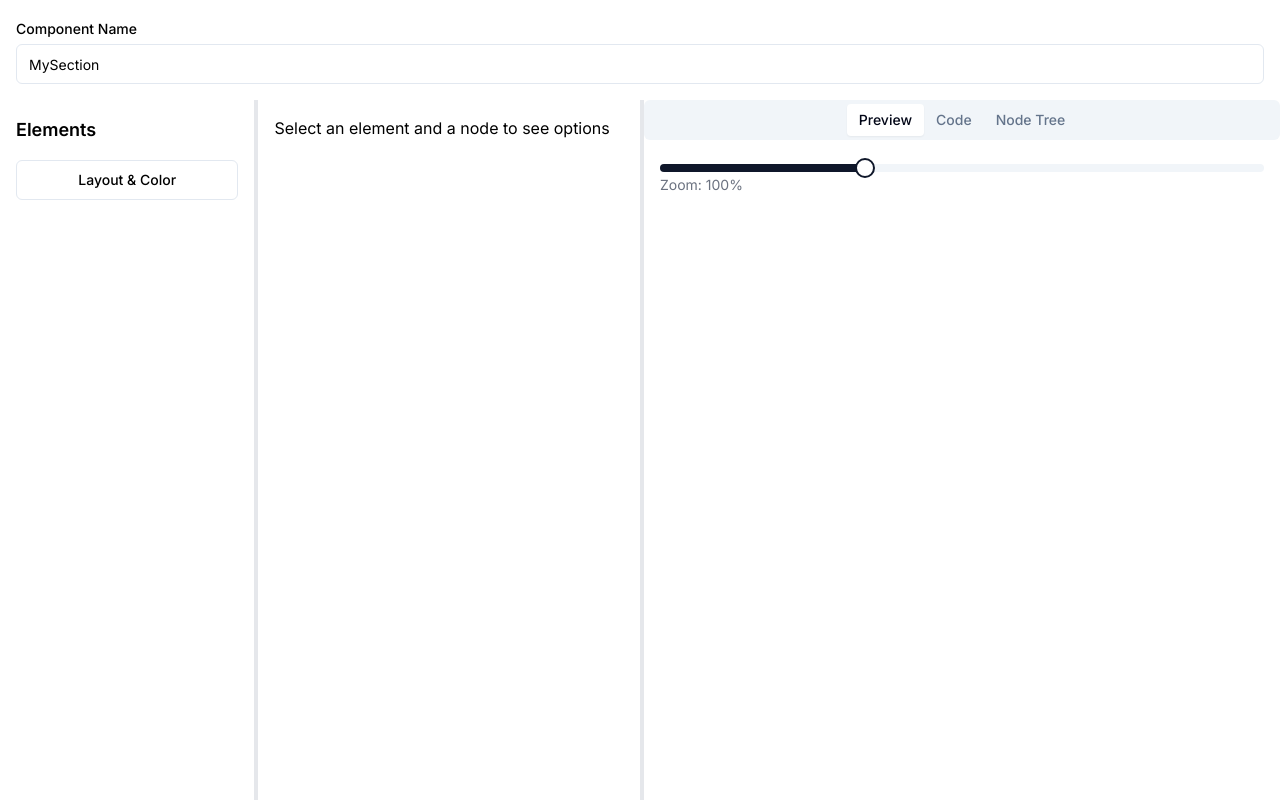
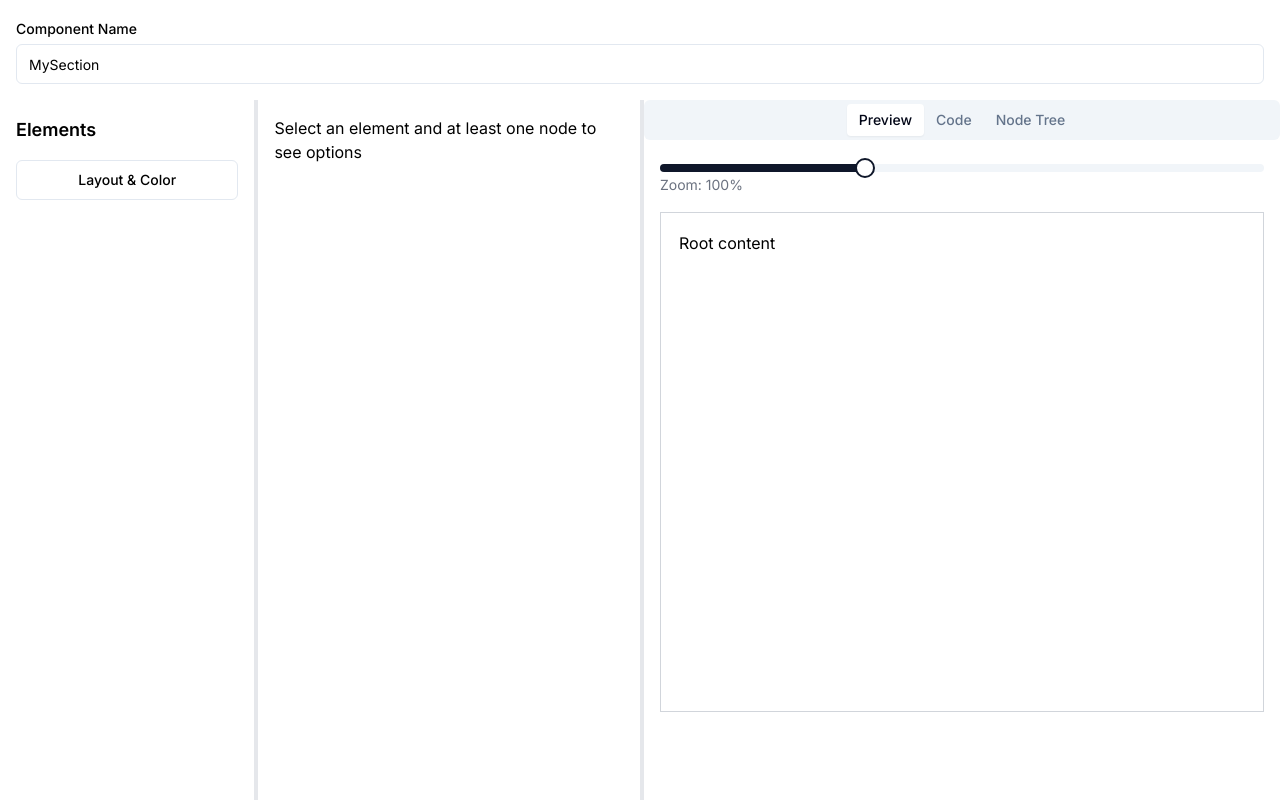
Before and after one commit to themrsami/React-Tailwind-Builder-Drag-Drop, a Next.js app: page / in a window 1280 px wide. Built offline with nearby package versions, Linux system fonts and the light colour scheme.

Commit message:
Added Option to Select Multiple Node Childs

```diff
--- /dev/null
+++ b/app/components/InteractivePreview.tsx
@@ -0,0 +1,128 @@
+'use client'
+
+import React, { useState, useRef, useEffect, useMemo } from 'react'
+import { useDrag, useDrop, DndProvider } from 'react-dnd'
+import { HTML5Backend } from 'react-dnd-html5-backend'
+
+interface TreeNode {
+  id: string
+  name: string
+  tagName: string
+  children: TreeNode[]
+  text?: string
+}
+
+interface DraggableNodeProps {
+  node: TreeNode
+  options: Record<string, Record<string, string>>
+  onNodeMove: (nodeId: string, newParentId: string, index: number) => void
+  isSelected: boolean
+  onSelect: (nodeId: string, ctrlKey: boolean) => void
+}
+
+const DraggableNode: React.FC<DraggableNodeProps> = ({ node, options, onNodeMove, isSelected, onSelect }) => {
+  const [{ isDragging }, drag] = useDrag({
+    type: 'NODE',
+    item: { id: node.id },
+    collect: (monitor) => ({
+      isDragging: !!monitor.isDragging(),
+    }),
+  })
+
+  const [, drop] = useDrop({
+    accept: 'NODE',
+    drop: (item: { id: string }, monitor) => {
+      const didDrop = monitor.didDrop()
+      if (didDrop) {
+        return
+      }
+      onNodeMove(item.id, node.id, node.children.length)
+    },
+  })
+
+  const nodeClasses = options[node.id] ? Object.values(options[node.id]).filter(Boolean).join(' ') : ''
+
+  const NodeComponent = node.tagName as keyof JSX.IntrinsicElements
+
+  // Combine drag and drop refs
+  const ref = useMemo(() => {
+    return (element: HTMLDivElement | null) => {
+      drag(element)
+      drop(element)
+    }
+  }, [drag, drop])
+
+  return (
+    <div
+      ref={ref}
+      className={`border-2 ${isSelected ? 'border-blue-500' : 'border-transparent'} ${isDragging ? 'opacity-50' : ''}`}
+      onClick={(e) => onSelect(node.id, e.ctrlKey)}
+    >
+      <NodeComponent id={node.id} className={nodeClasses}>
+        {node.children.length > 0 ? (
+          node.children.map((child) => (
+            <DraggableNode
+              key={child.id}
+              node={child}
+              options={options}
+              onNodeMove={onNodeMove}
+              isSelected={isSelected}
+              onSelect={onSelect}
+            />
+          ))
+        ) : (
+          node.text || `${node.name} content`
+        )}
+      </NodeComponent>
+    </div>
+  )
+}
+
+interface InteractivePreviewProps {
+  nodeTree: TreeNode[]
+  options: Record<string, Record<string, string>>
+  onNodeMove: (nodeId: string, newParentId: string, index: number) => void
+}
+
+export const InteractivePreview: React.FC<InteractivePreviewProps> = ({ nodeTree, options, onNodeMove }) => {
+  const [selectedNodes, setSelectedNodes] = useState<string[]>([])
+  const previewRef = useRef<HTMLDivElement>(null)
+
+  const handleSelect = (nodeId: string, ctrlKey: boolean) => {
+    if (ctrlKey) {
+      setSelectedNodes((prev) =>
+        prev.includes(nodeId) ? prev.filter((id) => id !== nodeId) : [...prev, nodeId]
+      )
+    } else {
+      setSelectedNodes([nodeId])
+    }
+  }
+
+  useEffect(() => {
+    const handleKeyDown = (e: KeyboardEvent) => {
+      if (e.key === 'Escape') {
+        setSelectedNodes([])
+      }
+    }
+
+    window.addEventListener('keydown', handleKeyDown)
+    return () => window.removeEventListener('keydown', handleKeyDown)
+  }, [])
+
+  return (
+    <DndProvider backend={HTML5Backend}>
+      <div ref={previewRef} className="relative min-h-[500px] border border-gray-300 p-4">
+        {nodeTree.map((node) => (
+          <DraggableNode
+            key={node.id}
+            node={node}
+            options={options}
+            onNodeMove={onNodeMove}
+            isSelected={selectedNodes.includes(node.id)}
+            onSelect={handleSelect}
+          />
+        ))}
+      </div>
+    </DndProvider>
+  )
+}
--- a/app/components/NodeTree.tsx
+++ b/app/components/NodeTree.tsx
@@ -4,6 +4,7 @@ import { useState, useCallback } from 'react'
 import { ChevronRight, ChevronDown, Plus, Edit2 } from 'lucide-react'
 import { Button } from '@/components/ui/button'
 import { Input } from '@/components/ui/input'
+import { Checkbox } from '@/components/ui/checkbox'
 import { useSectionBuilder } from '../context/SectionBuilderContext'
 
 interface TreeNode {
@@ -11,38 +12,39 @@ interface TreeNode {
   name: string
   tagName: string
   children: TreeNode[]
+  text?: string
 }
 
 interface NodeProps {
   node: TreeNode
   level: number
-  onAddChild: (parentId: string, childName: string, childTagName: string) => void
-  onRenameNode: (nodeId: string, newName: string, newTagName: string) => void
+  onAddChild: (parentId: string, childName: string, childTagName: string, childText?: string) => void
+  onRenameNode: (nodeId: string, newName: string, newTagName: string, newText?: string) => void
+  selectedNodes: string[]
+  onSelectNode: (nodeId: string, isCtrlPressed: boolean) => void
 }
 
-const Node: React.FC<NodeProps> = ({ node, level, onAddChild, onRenameNode }) => {
+const Node: React.FC<NodeProps> = ({ node, level, onAddChild, onRenameNode, selectedNodes, onSelectNode }) => {
   const [isExpanded, setIsExpanded] = useState(true)
   const [newNodeName, setNewNodeName] = useState('')
   const [newNodeTagName, setNewNodeTagName] = useState('')
+  const [newNodeText, setNewNodeText] = useState('')
   const [isRenaming, setIsRenaming] = useState(false)
   const [renameName, setRenameName] = useState(node.name)
   const [renameTagName, setRenameTagName] = useState(node.tagName)
-  const { selectedNodeId, setSelectedNodeId } = useSectionBuilder()
+  const [renameText, setRenameText] = useState(node.text || '')
 
   const toggleExpand = (e: React.MouseEvent) => {
     e.stopPropagation()
     setIsExpanded(!isExpanded)
   }
 
-  const selectNode = () => {
-    setSelectedNodeId(node.id)
-  }
-
   const addChild = () => {
     if (newNodeName.trim() && newNodeTagName.trim()) {
-      onAddChild(node.id, newNodeName.trim(), newNodeTagName.trim())
+      onAddChild(node.id, newNodeName.trim(), newNodeTagName.trim(), newNodeText.trim() || undefined)
       setNewNodeName('')
       setNewNodeTagName('')
+      setNewNodeText('')
     }
   }
 
@@ -53,22 +55,32 @@ const Node: React.FC<NodeProps> = ({ node, level, onAddChild, onRenameNode }) =>
 
   const submitRename = () => {
     if (renameName.trim() && renameTagName.trim()) {
-      onRenameNode(node.id, renameName.trim(), renameTagName.trim())
+      onRenameNode(node.id, renameName.trim(), renameTagName.trim(), renameText.trim() || undefined)
       setIsRenaming(false)
     }
+  }
+
+  const handleNodeClick = (e: React.MouseEvent) => {
+    e.stopPropagation()
+    onSelectNode(node.id, e.ctrlKey)
   }
 
   return (
     <div style={{ marginLeft: `${level * 20}px` }}>
       <div
-        className={`flex items-center p-2 cursor-pointer ${selectedNodeId === node.id ? 'bg-blue-100' : ''}`}
-        onClick={selectNode}
+        className={`flex items-center p-2 cursor-pointer ${selectedNodes.includes(node.id) ? 'bg-blue-100' : ''}`}
+        onClick={handleNodeClick}
       >
         {node.children.length > 0 && (
           <Button variant="ghost" size="icon" onClick={toggleExpand}>
             {isExpanded ? <ChevronDown size={16} /> : <ChevronRight size={16} />}
           </Button>
         )}
+        <Checkbox
+          checked={selectedNodes.includes(node.id)}
+          onCheckedChange={() => onSelectNode(node.id, true)}
+          className="mr-2"
+        />
         {isRenaming ? (
           <>
             <Input
@@ -85,11 +97,20 @@ const Node: React.FC<NodeProps> = ({ node, level, onAddChild, onRenameNode }) =>
               onBlur={submitRename}
               onKeyPress={(e) => e.key === 'Enter' && submitRename()}
             />
+            <Input
+              value={renameText}
+              onChange={(e) => setRenameText(e.target.value)}
+              className="mr-2 w-24"
+              placeholder="Text (optional)"
+              onBlur={submitRename}
+              onKeyPress={(e) => e.key === 'Enter' && submitRename()}
+            />
           </>
         ) : (
           <>
             <span className="mr-2">{node.name}</span>
             <span className="text-gray-500 mr-2">{`<${node.tagName}>`}</span>
+            {node.text && <span className="text-gray-400 mr-2">{`"${node.text}"`}</span>}
             <Button variant="ghost" size="icon" onClick={startRenaming}>
               <Edit2 size={16} />
             </Button>
@@ -97,9 +118,17 @@ const Node: React.FC<NodeProps> = ({ node, level, onAddChild, onRenameNode }) =>
         )}
       </div>
       {isExpanded && node.children.map(child => (
-        <Node key={child.id} node={child} level={level + 1} onAddChild={onAddChild} onRenameNode={onRenameNode} />
+        <Node
+          key={child.id}
+          node={child}
+          level={level + 1}
+          onAddChild={onAddChild}
+          onRenameNode={onRenameNode}
+          selectedNodes={selectedNodes}
+          onSelectNode={onSelectNode}
+        />
       ))}
-      {selectedNodeId === node.id && (
+      {selectedNodes.includes(node.id) && (
         <div className="flex items-center mt-2">
           <Input
             value={newNodeName}
@@ -113,6 +142,12 @@ const Node: React.FC<NodeProps> = ({ node, level, onAddChild, onRenameNode }) =>
             placeholder="New tag name"
             className="mr-2"
           />
+          <Input
+            value={newNodeText}
+            onChange={(e) => setNewNodeText(e.target.value)}
+            placeholder="Text (optional)"
+            className="mr-2"
+          />
           <Button onClick={addChild} size="icon">
             <Plus size={16} />
           </Button>
@@ -123,27 +158,58 @@ const Node: React.FC<NodeProps> = ({ node, level, onAddChild, onRenameNode }) =>
 }
 
 export const NodeTree: React.FC = () => {
-  const { nodeTree, updateNodeTree, renameNode } = useSectionBuilder()
+  const { nodeTree, updateNodeTree, renameNode, selectedNodes, setSelectedNodes } = useSectionBuilder()
 
-  const handleAddChild = useCallback((parentId: string, childName: string, childTagName: string) => {
+  const handleAddChild = useCallback((parentId: string, childName: string, childTagName: string, childText?: string) => {
     const newNode: TreeNode = {
       id: Math.random().toString(36).substr(2, 9),
       name: childName,
       tagName: childTagName,
-      children: []
+      children: [],
+      text: childText
     }
-    updateNodeTree(parentId, newNode)
+    updateNodeTree(prevTree => {
+      const addChildToNode = (nodes: TreeNode[]): TreeNode[] => {
+        return nodes.map(node => {
+          if (node.id === parentId) {
+            return { ...node, children: [...node.children, newNode] }
+          } else if (node.children.length > 0) {
+            return { ...node, children: addChildToNode(node.children) }
+          }
+          return node
+        })
+      }
+      return addChildToNode(prevTree)
+    })
   }, [updateNodeTree])
 
-  const handleRenameNode = useCallback((nodeId: string, newName: string, newTagName: string) => {
-    renameNode(nodeId, newName, newTagName)
+  const handleRenameNode = useCallback((nodeId: string, newName: string, newTagName: string, newText?: string) => {
+    renameNode(nodeId, newName, newTagName, newText)
   }, [renameNode])
+
+  const handleSelectNode = useCallback((nodeId: string, isCtrlPressed: boolean) => {
+    setSelectedNodes(prev => {
+      if (isCtrlPressed) {
+        return prev.includes(nodeId) ? prev.filter(id => id !== nodeId) : [...prev, nodeId]
+      } else {
+        return [nodeId]
+      }
+    })
+  }, [setSelectedNodes])
 
   return (
     <div className="p-4 space-y-4 h-full overflow-y-auto">
       <h2 className="text-lg font-semibold">Node Tree</h2>
       {nodeTree.map(node => (
-        <Node key={node.id} node={node} level={0} onAddChild={handleAddChild} onRenameNode={handleRenameNode} />
+        <Node
+          key={node.id}
+          node={node}
+          level={0}
+          onAddChild={handleAddChild}
+          onRenameNode={handleRenameNode}
+          selectedNodes={selectedNodes}
+          onSelectNode={handleSelectNode}
+        />
       ))}
     </div>
   )
--- a/app/components/OptionSelector.tsx
+++ b/app/components/OptionSelector.tsx
@@ -13,7 +13,7 @@ interface TailwindClasses {
 }
 
 export const OptionSelector: React.FC = () => {
-  const { selectedElement, options, updateOption, selectedNodeId } = useSectionBuilder()
+  const { selectedElement, options, updateOption, selectedNodes } = useSectionBuilder()
   const [tailwindClasses, setTailwindClasses] = useState<TailwindClasses>({})
   const [isLoading, setIsLoading] = useState(true)
 
@@ -51,6 +51,7 @@ export const OptionSelector: React.FC = () => {
           else if (className.startsWith('flex') || className.startsWith('items-') || className.startsWith('justify-')) classes.flexbox.push(className)
           else if (className.startsWith('grid-') || className.startsWith('col-') || className.startsWith('row-')) classes.grid.push(className)
           else if (className.startsWith('bg-')) classes.backgroundColor.push(className)
+
           else if (className.startsWith('text-') && !className.includes('align') && !className.includes('decoration')) classes.textColor.push(className)
           else if (className.startsWith('border-') && className.length > 7) classes.borderColor.push(className)
           else if (className.startsWith('border-') && className.length <= 7) classes.borderWidth.push(className)
@@ -66,15 +67,13 @@ export const OptionSelector: React.FC = () => {
       })
       .catch(error => {
         console.error('Error fetching Tailwind classes:', error)
-
         setIsLoading(false)
       })
   }, [])
 
   const handleOptionChange = (key: string, value: string, isChecked: boolean) => {
-    if (!selectedNodeId) return
-
-    const currentOptions = options[selectedNodeId]?.[key] ? options[selectedNodeId][key].split(' ') : []
+    selectedNodes.forEach(nodeId => {
+      const currentOptions = options[nodeId]?.[key] ? options[nodeId][key].split(' ') : []
       let newOptions: string[]
 
       if (isChecked) {
@@ -83,11 +82,12 @@ export const OptionSelector: React.FC = () => {
         newOptions = currentOptions.filter(option => option !== value)
       }
 
-    updateOption(selectedNodeId, key, newOptions.join(' '))
+      updateOption(nodeId, key, newOptions.join(' '))
+    })
   }
 
-  if (!selectedElement || !selectedNodeId) {
-    return <div className="p-4">Select an element and a node to see options</div>
+  if (!selectedElement || selectedNodes.length === 0) {
+    return <div className="p-4">Select an element and at least one node to see options</div>
   }
 
   if (isLoading) {
@@ -113,7 +113,7 @@ export const OptionSelector: React.FC = () => {
                       <div key={cls} className="flex items-center space-x-2">
                         <Checkbox
                           id={cls}
-                          checked={options[selectedNodeId]?.[key]?.includes(cls)}
+                          checked={selectedNodes.every(nodeId => options[nodeId]?.[key]?.includes(cls))}
                           onCheckedChange={(checked) => handleOptionChange(key, cls, checked as boolean)}
                         />
                         <Label htmlFor={cls}>{cls}</Label>
@@ -132,14 +132,14 @@ export const OptionSelector: React.FC = () => {
 
   return (
     <div className="p-4 space-y-4 h-full overflow-y-auto">
-      <h2 className="text-lg font-semibold">Options for {selectedNodeId}</h2>
+      <h2 className="text-lg font-semibold">Options for selected nodes</h2>
       {renderOptions()}
       <div className="space-y-2">
         <Label htmlFor="customClasses">Custom Classes</Label>
         <Input
           id="customClasses"
-          value={options[selectedNodeId]?.customClasses || ''}
-          onChange={(e) => updateOption(selectedNodeId, 'customClasses', e.target.value)}
+          value={selectedNodes.length === 1 ? options[selectedNodes[0]]?.customClasses || '' : ''}
+          onChange={(e) => selectedNodes.forEach(nodeId => updateOption(nodeId, 'customClasses', e.target.value))}
           placeholder="Enter custom Tailwind classes"
         />
       </div>
--- a/app/components/PreviewAndCode.tsx
+++ b/app/components/PreviewAndCode.tsx
@@ -1,6 +1,6 @@
 'use client'
 
-import { useState, useEffect, useMemo } from 'react'
+import { useState, useEffect, useMemo, useCallback } from 'react'
 import { useSectionBuilder } from '../context/SectionBuilderContext'
 import { Tabs, TabsContent, TabsList, TabsTrigger } from '@/components/ui/tabs'
 import { Button } from '@/components/ui/button'
@@ -8,23 +8,25 @@ import { Slider } from '@/components/ui/slider'
 import { Copy } from 'lucide-react'
 import { toast } from 'sonner'
 import { NodeTree } from './NodeTree'
+import { InteractivePreview } from './InteractivePreview'
 
 interface TreeNode {
   id: string
   name: string
   tagName: string
   children: TreeNode[]
+  text?: string
 }
 
 export default function PreviewAndCode() {
-  const { options, componentName, nodeTree } = useSectionBuilder()
+  const { options, componentName, nodeTree, updateNodeTree } = useSectionBuilder()
   const [zoom, setZoom] = useState(100)
 
   const generateNodeJSX = (node: TreeNode, indent: string = ''): string => {
     const nodeClasses = options[node.id] ? Object.values(options[node.id]).filter(Boolean).join(' ') : ''
     const childrenJSX = node.children.map(child => generateNodeJSX(child, indent + '  ')).join('\n')
     return `${indent}<${node.tagName} id="${node.id}" className="${nodeClasses}">
-${childrenJSX || `${indent}  {/* ${node.name} content */}`}
+${childrenJSX || (node.text ? `${indent}  ${node.text}` : `${indent}  {/* ${node.name} content */}`)}
 ${indent}</${node.tagName}>`
   }
 
@@ -39,22 +41,49 @@ ${generateNodeJSX(nodeTree[0], '    ')}
 `
   }, [componentName, nodeTree, options])
 
-  const generateNodeHTML = (node: TreeNode): string => {
-    const nodeClasses = options[node.id] ? Object.values(options[node.id]).filter(Boolean).join(' ') : ''
-    const childrenHTML = node.children.map(child => generateNodeHTML(child)).join('\n')
-    return `<${node.tagName} id="${node.id}" class="${nodeClasses}">
-  ${childrenHTML || `<!-- ${node.name} content -->`}
-</${node.tagName}>`
-  }
-
-  const previewContent = useMemo(() => {
-    return generateNodeHTML(nodeTree[0])
-  }, [nodeTree, options])
-
   const handleCopy = () => {
     navigator.clipboard.writeText(generateCode)
     toast.success('Code copied to clipboard!')
   }
+
+  const handleNodeMove = useCallback((nodeId: string, newParentId: string, index: number) => {
+    updateNodeTree(prevTree => {
+      const moveNode = (nodes: TreeNode[], targetId: string): [TreeNode | null, TreeNode[]] => {
+        for (let i = 0; i < nodes.length; i++) {
+          if (nodes[i].id === targetId) {
+            const [movedNode] = nodes.splice(i, 1)
+            return [movedNode, nodes]
+          }
+          if (nodes[i].children.length > 0) {
+            const [movedNode, updatedChildren] = moveNode(nodes[i].children, targetId)
+            if (movedNode) {
+              nodes[i].children = updatedChildren
+              return [movedNode, nodes]
+            }
+          }
+        }
+        return [null, nodes]
+      }
+
+      const [movedNode, updatedTree] = moveNode(prevTree, nodeId)
+      if (movedNode) {
+        const insertNode = (nodes: TreeNode[], targetId: string): TreeNode[] => {
+          for (let i = 0; i < nodes.length; i++) {
+            if (nodes[i].id === targetId) {
+              nodes[i].children.splice(index, 0, movedNode)
+              return nodes
+            }
+            if (nodes[i].children.length > 0) {
+              nodes[i].children = insertNode(nodes[i].children, targetId)
+            }
+          }
+          return nodes
+        }
+        return insertNode(updatedTree, newParentId)
+      }
+      return prevTree
+    })
+  }, [updateNodeTree])
 
   useEffect(() => {
     // Dynamically load Tailwind CSS
@@ -87,10 +116,7 @@ ${generateNodeJSX(nodeTree[0], '    ')}
           <span className="text-sm text-gray-500">Zoom: {zoom}%</span>
         </div>
         <div style={{ zoom: `${zoom}%` }}>
-          <div
-            className="preview-content"
-            dangerouslySetInnerHTML={{ __html: previewContent }}
-          />
+          <InteractivePreview nodeTree={nodeTree} options={options} onNodeMove={handleNodeMove} />
         </div>
       </TabsContent>
       <TabsContent value="code" className="flex-grow overflow-auto p-4">
--- a/app/context/SectionBuilderContext.tsx
+++ b/app/context/SectionBuilderContext.tsx
@@ -9,6 +9,7 @@ interface TreeNode {
   name: string
   tagName: string
   children: TreeNode[]
+  text?: string
 }
 
 interface SectionBuilderContextType {
@@ -20,10 +21,10 @@ interface SectionBuilderContextType {
   componentName: string
   setComponentName: (name: string) => void
   nodeTree: TreeNode[]
-  updateNodeTree: (parentId: string, newNode: TreeNode) => void
-  renameNode: (nodeId: string, newName: string, newTagName: string) => void
-  selectedNodeId: string | null
-  setSelectedNodeId: (id: string | null) => void
+  updateNodeTree: (updater: (prevTree: TreeNode[]) => TreeNode[]) => void
+  renameNode: (nodeId: string, newName: string, newTagName: string, newText?: string) => void
+  selectedNodes: string[]
+  setSelectedNodes: React.Dispatch<React.SetStateAction<string[]>>
 }
 
 const SectionBuilderContext = createContext<SectionBuilderContextType | undefined>(undefined)
@@ -43,7 +44,7 @@ export const SectionBuilderProvider: React.FC<{ children: ReactNode }> = ({ chil
   const [nodeTree, setNodeTree] = useState<TreeNode[]>([
     { id: 'root', name: 'Root', tagName: 'div', children: [] }
   ])
-  const [selectedNodeId, setSelectedNodeId] = useState<string | null>(null)
+  const [selectedNodes, setSelectedNodes] = useState<string[]>([])
 
   const updateOption = useCallback((nodeId: string, key: string, value: string) => {
     setOptions(prevOptions => {
@@ -56,33 +57,20 @@ export const SectionBuilderProvider: React.FC<{ children: ReactNode }> = ({ chil
       } else {
         delete newOptions[nodeId][key]
       }
-      console.log('Options updated:', newOptions) // Debugging log
       return newOptions
     })
   }, [])
 
-  const updateNodeTree = useCallback((parentId: string, newNode: TreeNode) => {
-    setNodeTree(prevTree => {
-      const updateChildren = (nodes: TreeNode[]): TreeNode[] => {
-        return nodes.map(node => {
-          if (node.id === parentId) {
-            return { ...node, children: [...node.children, newNode] }
-          } else if (node.children.length > 0) {
-            return { ...node, children: updateChildren(node.children) }
-          }
-          return node
-        })
-      }
-      return updateChildren(prevTree)
-    })
+  const updateNodeTree = useCallback((updater: (prevTree: TreeNode[]) => TreeNode[]) => {
+    setNodeTree(updater)
   }, [])
 
-  const renameNode = useCallback((nodeId: string, newName: string, newTagName: string) => {
+  const renameNode = useCallback((nodeId: string, newName: string, newTagName: string, newText?: string) => {
     setNodeTree(prevTree => {
       const updateNode = (nodes: TreeNode[]): TreeNode[] => {
         return nodes.map(node => {
           if (node.id === nodeId) {
-            return { ...node, name: newName, tagName: newTagName }
+            return { ...node, name: newName, tagName: newTagName, text: newText }
           } else if (node.children.length > 0) {
             return { ...node, children: updateNode(node.children) }
           }
@@ -106,8 +94,8 @@ export const SectionBuilderProvider: React.FC<{ children: ReactNode }> = ({ chil
         nodeTree,
         updateNodeTree,
         renameNode,
-        selectedNodeId,
-        setSelectedNodeId,
+        selectedNodes,
+        setSelectedNodes,
       }}
     >
       {children}
--- a/package.json
+++ b/package.json
@@ -21,6 +21,8 @@
     "lucide-react": "^0.454.0",
     "next": "15.0.2",
     "react": "19.0.0-rc-02c0e824-20241028",
+    "react-dnd": "^16.0.1",
+    "react-dnd-html5-backend": "^16.0.1",
     "react-dom": "19.0.0-rc-02c0e824-20241028",
     "react-resizable-panels": "^2.1.6",
     "sonner": "^1.5.0",
```
Also changed, not shown: 1 other file (tests, documents, lock files or other folders). Lines whose indentation alone changed are shown as unchanged.
